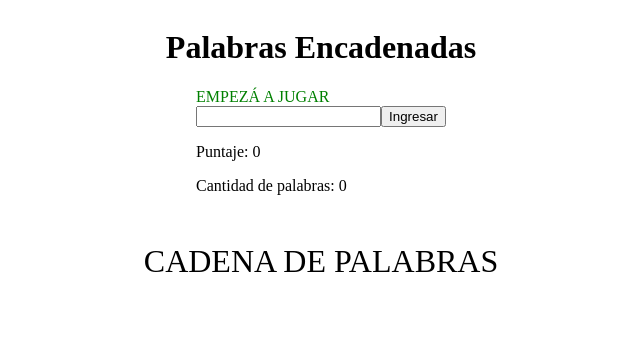
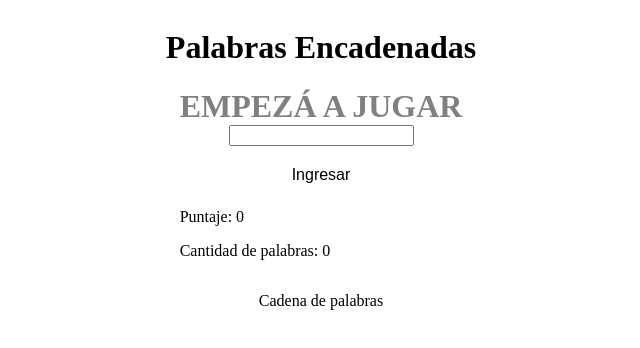
Before and after one commit to Principi-Angel/unq-ui-angel-principi-trabajo-final, a React (Vite) app: page /game in a window 1280 px wide. Shown: the top 348 px of the page, without its empty margins (319-959 px from the left). Built offline with nearby package versions, Linux system fonts and the light colour scheme.

Commit message:
add use of timeleft zones

```diff
--- a/src/components/GameBoard.jsx
+++ b/src/components/GameBoard.jsx
@@ -7,6 +7,7 @@ import ScoreBoard from "./ScoreBoard.jsx"
 import { saveScore } from "../helpers/ScoreManager.jsx";
 import { useGame } from "../hooks/useGame.jsx";
 import { useTimer } from "../hooks/useTimer";
+import { getZone } from "../helpers/getZone.jsx";
 import "../styles/GameBoard.css"
 
 const GameBoard = () => {
@@ -32,6 +33,8 @@ const GameBoard = () => {
       saveScore(name, score, wordsCount);
     };
 
+    const colorZone = getZone(timeLeft);
+
     if (gameOver) {
                 return (
                   <div className="game-over-screen">
@@ -50,6 +53,7 @@ const GameBoard = () => {
                 <div className="game-zone">
                     <Timer
                       timeLeft={timeLeft}
+                      colorZone={colorZone}
                     />
                     <WordInput
                       chain={chain}
@@ -64,6 +68,7 @@ const GameBoard = () => {
                 </div>
                 <WordChain
                   chain={chain}
+                  colorZone={colorZone}
                 />
 
 
--- a/src/components/Timer.jsx
+++ b/src/components/Timer.jsx
@@ -1,15 +1,10 @@
 import "../styles/Timer.css"
+import { ZONES } from "../helpers/zones";
 
-const Timer = ({ timeLeft }) => {
-    let color = "green";
-
-    if (timeLeft !== null) {
-      if (timeLeft <= 10) color = "orange";
-      if (timeLeft <= 5) color = "red";
-    }
+const Timer = ({ timeLeft, colorZone}) => {
 
     return (
-      <div className="timer" style={{ color }}>
+      <div className={`timer ${colorZone.toLowerCase()}`}>
         {timeLeft === null
           ? "EMPEZÁ A JUGAR"
           : timeLeft
--- a/src/components/WordChain.jsx
+++ b/src/components/WordChain.jsx
@@ -1,10 +1,11 @@
 import "../styles/WordChain.css"
+import { ZONES } from "../helpers/zones";
 
-const WordChain = ({ chain }) => {
+const WordChain = ({ chain, colorZone }) => {
   return (
     <div className="word-chain">
       <p>Cadena de palabras</p>
-      <ul className="chain">
+      <ul className={`chain ${colorZone.toLowerCase()}`}>
           {chain.map((word, i) => (
             <li key={i}>{word.original}</li>
           ))}
--- a/src/styles/Timer.css
+++ b/src/styles/Timer.css
@@ -0,0 +1,21 @@
+.timer {
+  font-size: 2rem;
+  font-weight: bold;
+  text-align: center;
+}
+
+.timer.safe {
+  color: green;
+}
+
+.timer.warning {
+  color: orange;
+}
+
+.timer.danger {
+  color: red;
+}
+
+.timer.idle {
+  color: gray;
+}
--- a/src/styles/WordChain.css
+++ b/src/styles/WordChain.css
@@ -1,15 +1,3 @@
-.word-chain {
-  display: flex;
-  flex-direction: column;
-  align-items: center;
-}
-
-.word-chain p {
-    text-transform: uppercase;
-    text-shadow: #4a68ef;
-    font-size: xx-large;
-}
-
 .chain {
   display: flex;
   flex-wrap: wrap;
@@ -24,7 +12,23 @@
   padding: 4px 8px;
   border-radius: 30px;
   border-style: solid;
-  border-color: #726d6d;
   border-width: 5px;
   font-size: 2rem;
 }
+
+/* Estados según zona */
+.chain.safe li {
+  border-color: green; /*var(--color-green);*/
+}
+
+.chain.warning li {
+  border-color: orange; /*var(--color-orange);*/
+}
+
+.chain.danger li {
+  border-color: red; /*var(--color-red);*/
+}
+
+.chain.idle li {
+  border-color: grey;/*var(--color-black);*/
+}
--- a/src/styles/WordInput.css
+++ b/src/styles/WordInput.css
@@ -0,0 +1,37 @@
+form {
+  display: flex;
+  flex-direction: column;
+  align-items: center;
+  gap: 0.75rem;
+}
+/*
+input[type="text"] {
+  padding: 0.5rem 1rem;
+  font-size: 1rem;
+  border: 2px solid var(--color-black);
+  border-radius: var(--radius-sm);
+  width: 100%;
+  max-width: 300px;
+}*/
+
+button {
+  padding: 0.5rem 1rem;
+  font-size: 1rem;
+  border: var(--btn-border-width) solid var(--color-black);
+  border-radius: var(--radius-sm);
+  background-color: var(--color-orange);
+  color: var(--color-black);
+  cursor: pointer;
+  transition: background-color var(--transition-normal);
+}
+
+button:disabled {
+  background-color: var(--color-label);
+  cursor: not-allowed;
+}
+
+.error-message {
+  color: var(--color-red);
+  font-size: 0.9rem;
+  margin: 0;
+}
```
